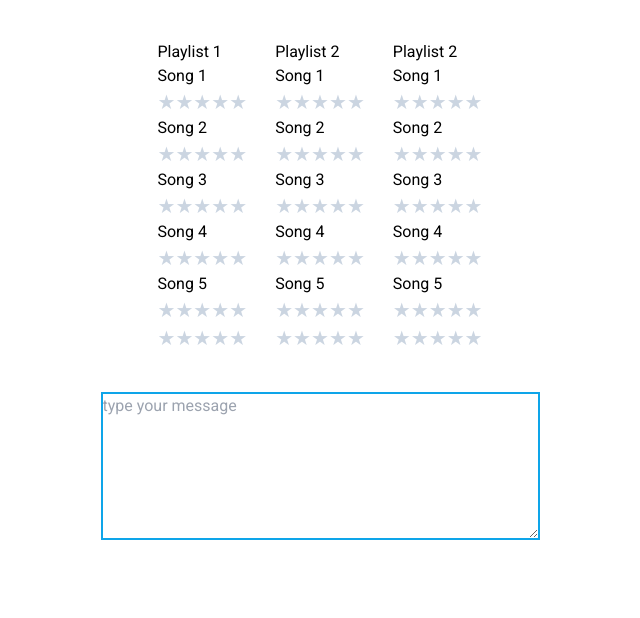
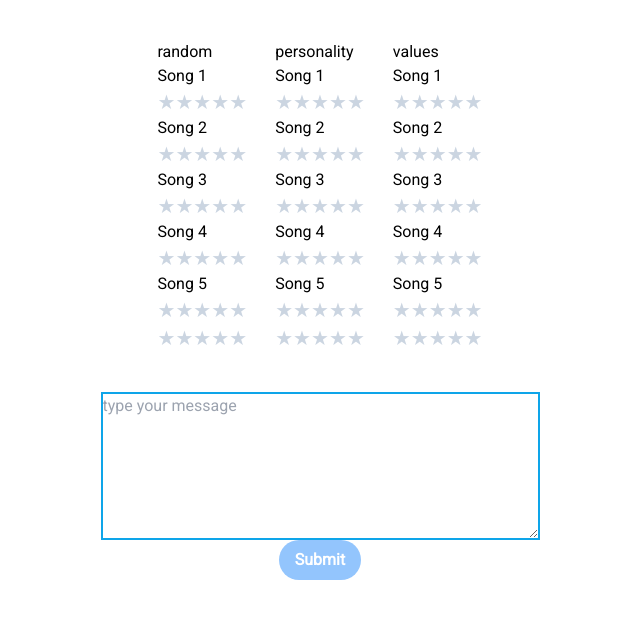
Before and after one commit to LucasFatas/recommender-study, a React (Create React App) app in the folder frontend/: page /recommender in a window 1280 px wide. Shown: the top 618 px of the page, without its empty margins (320-960 px from the left). Built offline with nearby package versions, Linux system fonts and the light colour scheme.

Commit message:
add object to store recommender results

```diff
--- a/frontend/src/components/recommender/Playlist.jsx
+++ b/frontend/src/components/recommender/Playlist.jsx
@@ -1,47 +1,27 @@
 import React from "react";
 import { StarRating } from "./StarRating";
 
-export const Playlist = ({name, starSize}) => {
-
+export const Playlist = (props) => {
 
 	return (
 		<div>
-			<h2>{ name }</h2>
+			<h2>{ props.name }</h2>
 			<div>
-				<h3>Song 1</h3>
-				<StarRating
-				starSize={starSize}
-				/>
+				{[...Array(5)].map((e, idx) => (
+					<div key={idx}>
+						<h3>Song {idx + 1}</h3>
+						<StarRating
+							startStyle="text-xl"
+							playlist={props.name}
+							song={idx}
+							key={idx}
+							{...props}
+						/>
+					</div>
+				))}
 			</div>
 
-			<div>
-				<h3>Song 2</h3>
-				<StarRating
-				starSize={starSize}
-				/>
-			</div>
-
-			<div>
-				<h3>Song 3</h3>
-				<StarRating
-				starSize={starSize}
-				/>
-			</div>
-			<div>
-				<h3>Song 4</h3>
-				<StarRating
-				starSize={starSize}
-				/>
-			</div>
-			<div>
-				<h3>Song 5</h3>
-				<StarRating
-				starSize={starSize}
-				/>
-			</div>
-			<StarRating
-				starSize={'text-2xl text-center'}
-				/>
+			<StarRating startStyle='text-2xl text-center' playlist={props.name} {...props}/>
 		</div>
 	)
 }
--- a/frontend/src/components/recommender/Recommender.jsx
+++ b/frontend/src/components/recommender/Recommender.jsx
@@ -1,31 +1,52 @@
 import React from "react";
+import { useState } from "react";
 import { Playlist } from "./Playlist";
 
 export const Recommender = () => {
+
+	const [ratingsFilled, setRatingsFilled] = useState(false);
+	const [ratings, setRatings] = useState({
+		ratings : {
+			random : {
+				playlist: 0,
+				songs: [0, 0, 0, 0, 0]
+			},
+			personality : {
+				playlist: 0,
+				songs: [0, 0, 0, 0, 0]
+			},
+			values : {
+				playlist: 0,
+				songs: [0, 0, 0, 0, 0]
+			},
+		},
+		comment : ""
+	})
+
+	//TODO add textbox content to object comment
+
+	const buttonStyles = {
+		active : "bg-blue-500 hover:bg-blue-700 text-white font-bold py-2 px-4 rounded-full ",
+		disabled : "select-none text-transparent fonted bg-transparent hover:bg-transparent py-2 px-4 rounded-full",
+		inactive : "select-none bg-blue-300 text-white font-bold py-2 px-4 rounded-full "
+	}
 
 
 	return (
 		<div className='grid place-items-center'>
 			<div className="flex justify-center w-fit mt-10 space-x-7 ">
-				{/* <div className=' w-70  border-2 border-sky-500 '> */}
-
-				<Playlist
-						name="Playlist 1"
-						starSize="text-xl"
-				/>
-				<Playlist
-				name="Playlist 2"
-				starSize="text-xl"
-				/>
-				<Playlist
-				name="Playlist 2"
-				starSize="text-xl"
-				/>
-
-
+				{['random', 'personality', 'values'].map(name => (
+					<Playlist
+						name={name}
+						setRatings={setRatings}
+						ratings={ratings}
+						key={name}
+						setRatingsFilled={setRatingsFilled}
+					/>
+				))}
 			</div>
-
-			<textarea autofocus required placeholder="type your message" maxlength="180"  cols="50" rows="6" wrap="hard" className=' mt-10 border-2 border-sky-500 '/>
+			<textarea className='mt-10 border-2 border-sky-500' placeholder="type your message" maxLength="180" cols="50" rows="6" wrap="hard"/>
+			<button className={ratingsFilled ? buttonStyles.active : buttonStyles.inactive} disabled={!ratingsFilled}>Submit</button>
 		</div>
 	)
 }
--- a/frontend/src/components/recommender/StarRating.jsx
+++ b/frontend/src/components/recommender/StarRating.jsx
@@ -1,8 +1,8 @@
 import React, { useState } from "react";
 
-export const StarRating = ({starSize}) => {
+export const StarRating = ({ startStyle, playlist, song, setRatings, ratings, setRatingsFilled }) => {
 
-  const [rating, setRating] = useState(0);
+  const [currentRating, setCurrentRating] = useState(0);
   const [hover, setHover] = useState(0);
 
   // const setStyleStars = (hover, rating) => {
@@ -14,6 +14,17 @@ export const StarRating = ({starSize}) => {
   // }
   // const starSize = "text-2xl "
 
+  const handleRating = (idx) => {
+    if (song === undefined)
+      ratings.ratings[playlist].playlist = idx;
+    else
+      ratings.ratings[playlist].songs[song] = idx;
+
+    setRatings(ratings);
+    setCurrentRating(idx);
+    setRatingsFilled(Object.values(ratings.ratings).every(x => x.playlist !== 0))
+  }
+
   return (
     <div className="star-rating">
       {[...Array(5)].map((star, index) => {
@@ -22,13 +33,13 @@ export const StarRating = ({starSize}) => {
           <button
             type="button"
             key={index}
-            className={ index <= (hover || rating) ? " text-black" : "text-slate-300"}
+            className={ index <= (hover || currentRating) ? " text-black" : "text-slate-300"}
 
-            onClick={() => setRating(index)}
+            onClick={() => handleRating(index)}
             onMouseEnter={() => setHover(index)}
-            onMouseLeave={() => setHover(rating)}
+            onMouseLeave={() => setHover(currentRating)}
           >
-            <span className={ starSize + " text-xl star"}>&#9733;</span>
+            <span className={ startStyle + " text-xl star"}>&#9733;</span>
           </button>
         );
       })}
```
